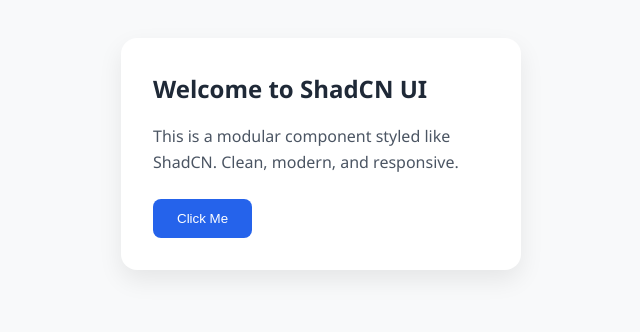
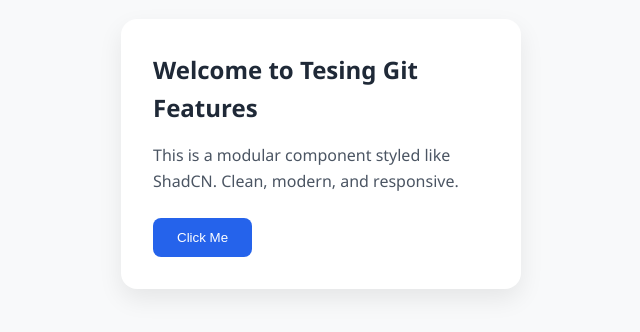
Before and after one commit to brandstratlab/TestingGit, a plain HTML site: page index.html in a window 1280 px wide. Shown: the part 246-578 px from the top of the page, without its empty margins (319-959 px from the left). Drawn offline with Linux system fonts and the light colour scheme.

Commit message:
modified:   index.html new file:   text.txt

```diff
--- a/index.html
+++ b/index.html
@@ -11,7 +11,7 @@
 <body>
   <div class="container">
     <div class="card">
-      <h2 class="card-title">Welcome to ShadCN UI</h2>
+      <h2 class="card-title">Welcome to Tesing Git Features</h2>
       <p class="card-content">This is a modular component styled like ShadCN. Clean, modern, and responsive.</p>
       <button class="btn-primary" onclick="handleClick()">Click Me</button>
     </div>
```
Also changed, not shown: text.txt (added).
